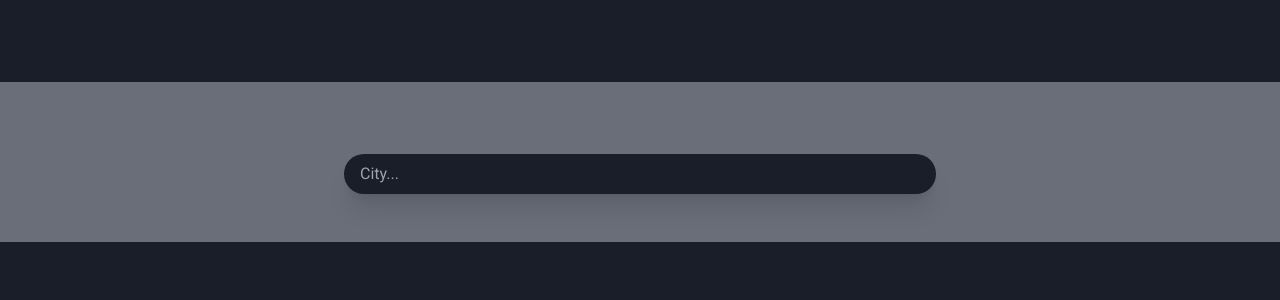
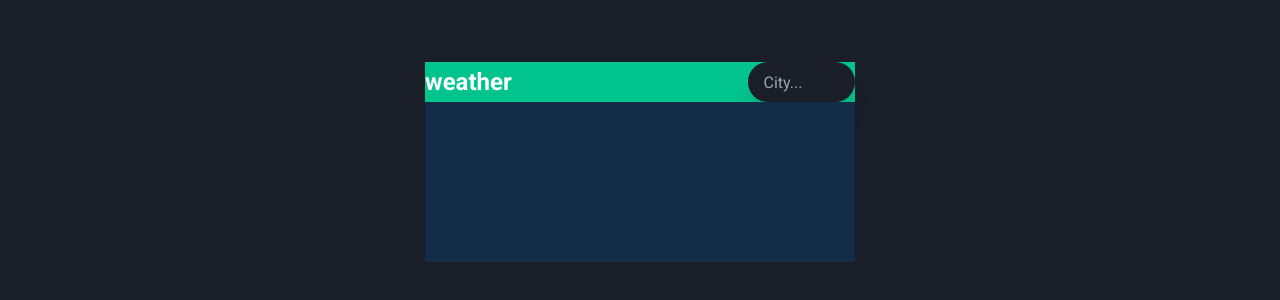
Before and after one commit to BeeAwwad/Weather_App, a React (Vite) app: page / in a window 1280 px wide. Shown: the part 238-538 px from the top of the page. Built offline with nearby package versions, Linux system fonts and the light colour scheme; a web font is replaced by a local one.

Commit message:
Making medium screen responsive

```diff
--- a/index.html
+++ b/index.html
@@ -6,7 +6,7 @@
     <meta name="viewport" content="width=device-width, initial-scale=1.0" />
     <title>Weather App</title>
   </head>
-  <body class="h-full w-screen bg-dark-third">
+  <body class="md:h-fit lg:h-full w-screen bg-dark-third">
     <div id="root" class="h-screen"></div>
     <script type="module" src="/src/main.jsx"></script>
   </body>
--- a/src/components/bottompart.jsx
+++ b/src/components/bottompart.jsx
@@ -19,7 +19,7 @@ function BottomPart(props) {
   return (
     <>
       {data.main ? (
-        <div className="flex my-4 justify-between bg-dark-second text-dark-mode p-3 rounded-lg mx-4 animate-fade-up delay-00 overflow-hidden">
+        <div className="flex mx-auto justify-between bg-dark-second text-dark-mode p-3 rounded-lg animate-fade-up delay-500 overflow-hidden">
           <div>
             {data.wind ? (
               <div className="flex flex-col mx-3 p-1 items-center overflow-hidden">
--- a/src/components/search.jsx
+++ b/src/components/search.jsx
@@ -4,9 +4,9 @@ function Search(props) {
   const { location, setLocation, searchLocation } = props;
 
   return (
-    <div className="w-1/2 text-dark-mode flex mx-auto mt-6">
+    <div className="w-1/2 text-dark-mode flex md:justify-end md:items-center md:ml-auto mx-auto md:mx-0 mt-6 md:mt-0 md:bg-dark-second md:h-full md:w-full">
       <input
-        className="w-full px-4 py-2 rounded-3xl text-white placeholder-gray-400 bg-dark-home focus:outline-none focus:bg-dark-second transition-all ease-in delay-100 focus:bg-opacity-20 shadow-xl"
+        className="w-full md:w-1/2 md:h-10 px-4 py-2 rounded-3xl text-white placeholder-gray-400 bg-dark-home focus:outline-none focus:bg-dark-second transition-all ease-in delay-100 focus:bg-opacity-20 shadow-xl"
         value={location}
         onChange={(event) => setLocation(event.target.value)}
         onKeyDown={searchLocation}
--- a/src/components/toppart.jsx
+++ b/src/components/toppart.jsx
@@ -40,27 +40,30 @@ function TopPart(props) {
 
   return (
     <div className="text-white flex bg-dark-mode md:bg-dark-home w-full h-full flex-col">
-      <div className="my-auto flex flex-col md:p-12 md:bg-dark-third items-center">
+      <div className="my-auto mx-auto">
+        <div className="my-auto flex flex-col items-center md:grid md:grid-rows-4xrow md:grid-cols-2">
+          <div className="hidden md:flex text-white bg-dark-second md:h-full md:items-center">
+            <h1 className="font-bold text-2xl">weather</h1>
+          </div>
           <Search
             location={location}
             setLocation={setLocation}
             searchLocation={searchLocation}
           />
-        <div className="my-auto flex flex-col items-center md:bg-white md:flex-row md:mx-auto">
-          <div className="flex flex-col items-center md:bg-dark-mode">
+          <div className="flex flex-col items-center md:bg-dark-mode md:h-full">
             {city ? (
-            <div className="mt-8 md:mt-2 mb-6 md:mb-2 mx-5 p-4 text-3xl font-semibold overflow-hidden">
+              <div className="mt-8 md:mt-2 mb-6 md:mb-2 mx-5 p-4 text-3xl md:text-2xl font-semibold overflow-hidden">
                 <h2 className="animate-fade-up">{city}</h2>
               </div>
             ) : null}
             {data.main ? (
-            <div className="m-2 text-lg text-dark-home bg-dark-second py-1 px-4 rounded-full shadow-inner animate-fade-up overflow-hidden">
+              <div className="m-2 text-lg md:text-base text-dark-home bg-dark-second py-1 px-4 rounded-full shadow-inner animate-fade-up overflow-hidden">
                 <p className="animate-fade-up">{currentDate}</p>
               </div>
             ) : null}
 
             {data.weather ? (
-            <div className="m-2 p-3 text-2xl md:hidden overflow-hidden">
+              <div className="m-2 p-3 text-2xl md:text-xl overflow-hidden">
                 <p className="animate-fade-up delay-300">
                   {data.weather[0].main}
                 </p>
@@ -68,18 +71,18 @@ function TopPart(props) {
             ) : null}
 
             {data.main ? (
-            <div className="relative bottom-3 p-2 h-fit md:text-8xl text-9xl font-semi-bold animate-fade-up delay-500">
+              <div className="relative bottom-3 p-2 h-fit text-9xl font-semi-bold animate-fade-up delay-500">
                 <span>{data.main.temp.toFixed()}</span>
                 <span>{String.fromCharCode(176)}</span>
               </div>
             ) : null}
           </div>
-          <div className="overflow-hidden md:ml-10 md:bg-dark-mode">
+          <div className="overflow-hidden md:bg-dark-mode md:h-full">
             {data.weather &&
             data.weather[0].main &&
             bgColors.find((bg) => bg.name === data.weather[0].main) ? (
               <div
-                className={`md:mx-auto md:w-40 md:h-40 md:bg ${
+                className={`md:mr-6 md:w-full md:h-40 md:bg ${
                   bgColors.find((bg) => bg.name === data.weather[0].main)
                     .backgroundColor
                 }`}
--- a/tailwind.config.js
+++ b/tailwind.config.js
@@ -3,12 +3,24 @@ export default {
   content: ["./index.html", "./src/**/*.{js,ts,jsx,tsx}"],
   theme: {
     extend: {
+      gridTemplateRows: {
+        "4xrow": "1fr 4fr",
+      },
       animation: {
         "slide-left": "slideLeft 1.7s cubic-bezier(0.165, 0.84, 0.44, 1) forwards",
         "slide-down": "slideDown 1.7s cubic-bezier(0.165, 0.84, 0.44, 1) forwards",
         "fade-up": "fadeUp 1.7s",
+        "slide": "slideToRight 1s forwards",
       },
       keyframes: {
+        slideToRight: {
+          "0%": {
+            transform: "translateX(0)",
+          },
+          "100%": {
+            transform: "translateX(100%)",
+          }
+        },
         fadeUp: {
           "0%": {
             opacity: 0,
@@ -45,6 +57,7 @@ export default {
         "dark-home": "#191E29", // Dark Mode Color components
         "dark-second": "#01C38D", // Dark Mode Color secondary
         "dark-third": "#696E79", // Dark Mode Color secondary
+        "dark-bright": "#c4aaf9",
         Clear: "#FDE047",
         Clouds: "#D3D3D3",
         Drizzle: "#87CEEB",
```
Lines whose indentation alone changed are shown as unchanged.
